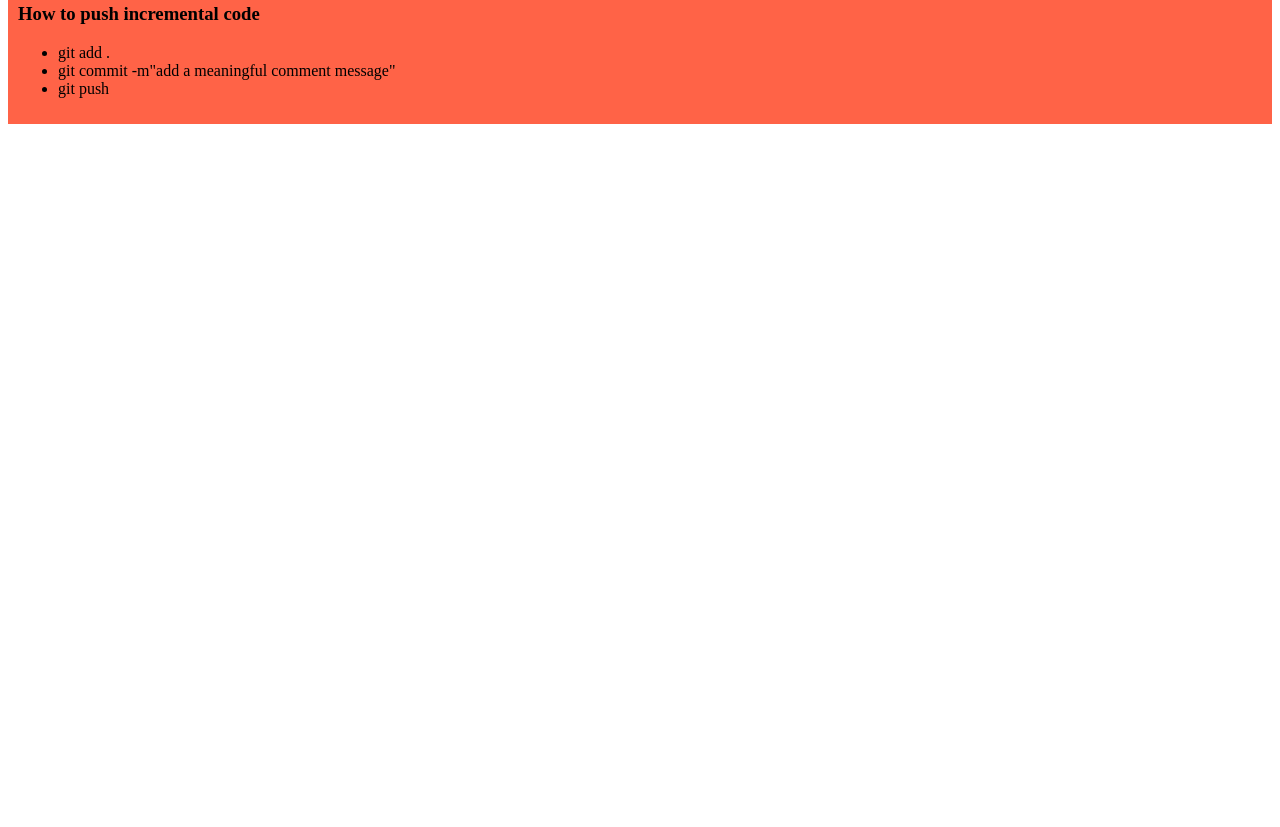
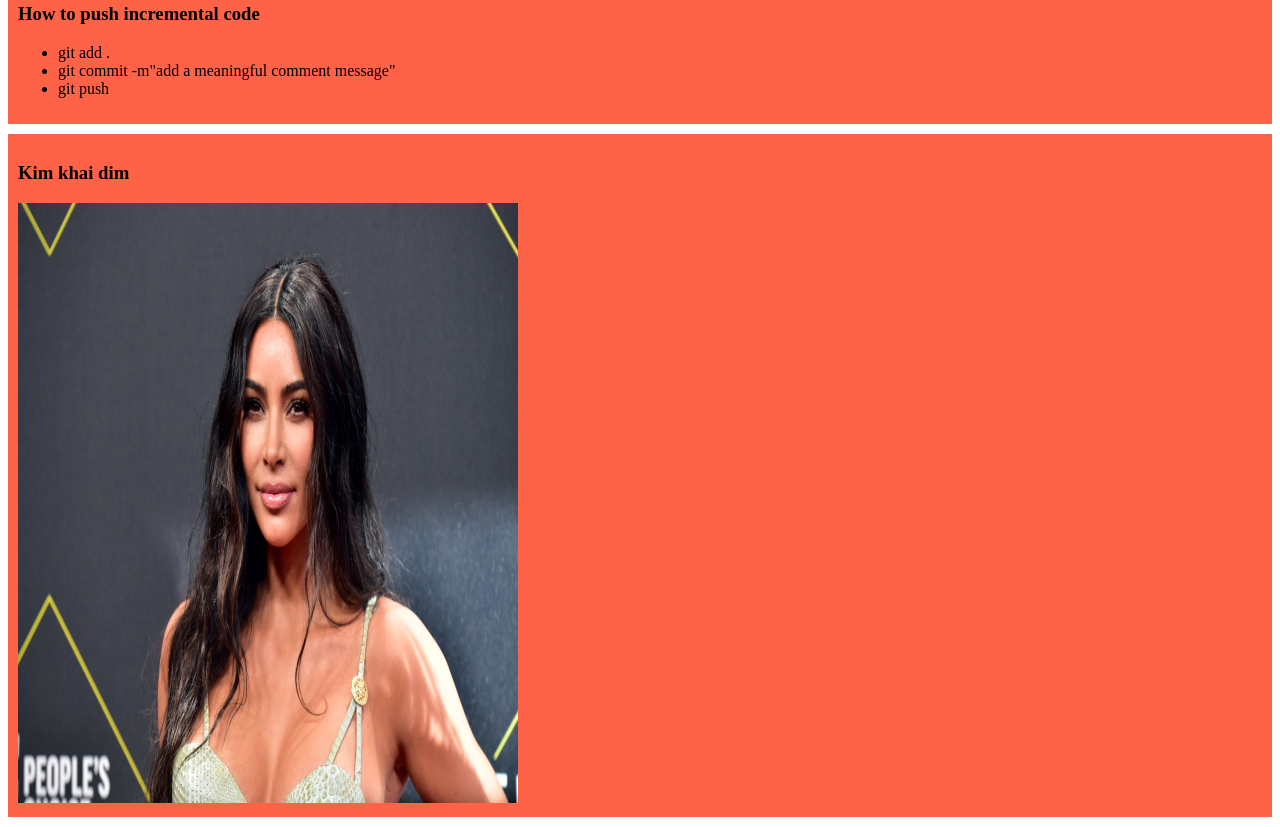
Before and after one commit to mdtaifkamal/my-simple-website, a plain HTML site: page index.html in a window 1280 px wide. Shown: the part 458-1285 px from the top of the page. Before the commit the page ends 800 px from the top, so only its background shows below. Drawn offline with Linux system fonts and the light colour scheme.

Commit message:
kim with dim

```diff
--- a/index.html
+++ b/index.html
@@ -27,6 +27,10 @@
             <li>git push</li>
         </ul>
     </div>
+    <div>
+        <h3>Kim khai dim</h3>
+        <img src="images/kim.jpeg" alt="" width="500" height="600">
+    </div>
 
 </body>
 </html>
```
Also changed, not shown: images/kim.jpeg (added).
